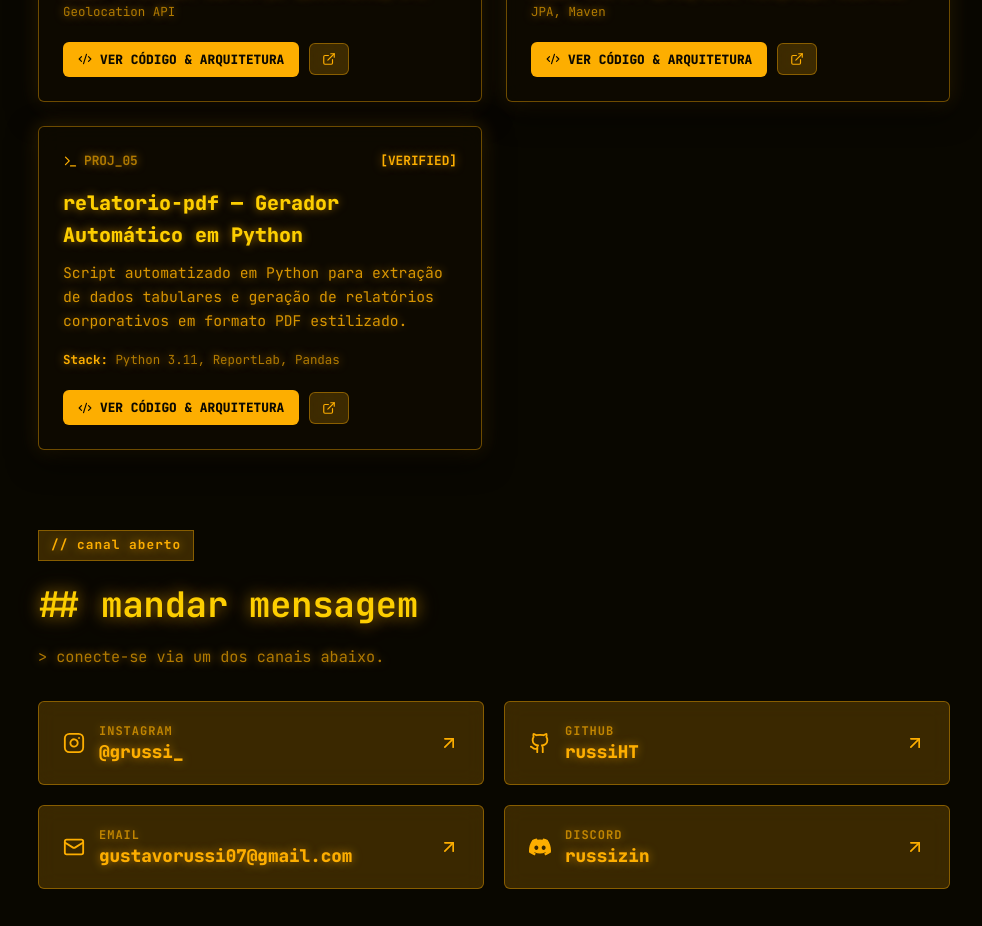
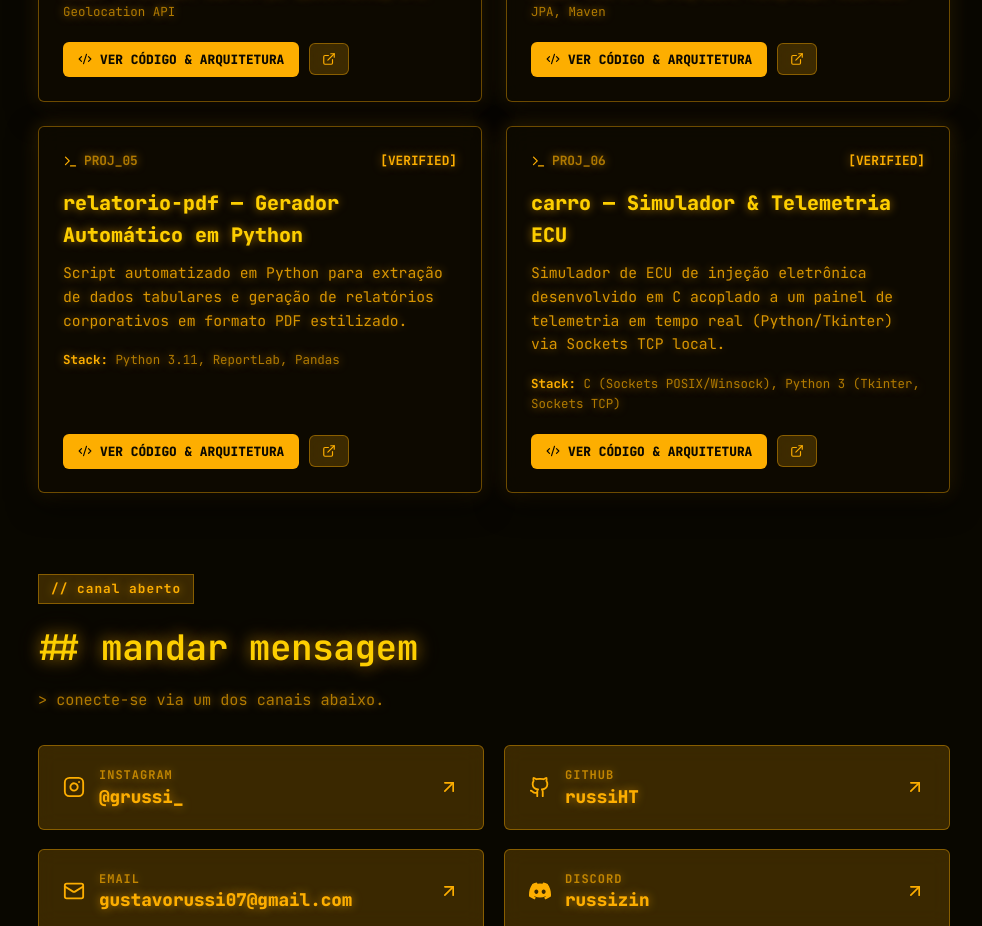
Before and after one commit to russiHT/perfil, a React (Vite) app: page / in a window 1280 px wide. Shown: the part 2560-3486 px from the top of the page, without its empty margins (146-1128 px from the left). Built offline with nearby package versions, Linux system fonts and the light colour scheme; no server answers; the HTML template or start-up script is replaced by a standard one.

Commit message:
novo projeto

```diff
--- a/src/components/InteractiveCli.jsx
+++ b/src/components/InteractiveCli.jsx
@@ -292,7 +292,8 @@ export default function InteractiveCli({ onOpenDiag }) {
 2. streetwear-shop — Streetwear Shop Experience (JS)   · github.com/russiHT/streetwear-shop
 3. radar-animal    — Radar Animal (JavaScript)         · github.com/russiHT/radar-animal
 4. insinori        — Projeto Java                     · github.com/russiHT/insinori
-5. relatorio-pdf   — Gerador de Relatório PDF (Python) · github.com/russiHT/Gerador-relatorio-pdf`
+5. relatorio-pdf   — Gerador de Relatório PDF (Python) · github.com/russiHT/Gerador-relatorio-pdf
+6. carro           — Simulador & Telemetria ECU (C/Python) · github.com/russiHT/carro`
         });
         break;
 
--- a/src/components/ProjectsSection.jsx
+++ b/src/components/ProjectsSection.jsx
@@ -193,6 +193,50 @@ def gerar_pdf(caminho_csv, arquivo_saida):
     ]))
     elementos.append(tabela)
     doc.build(elementos)`
+    },
+    {
+      id: 'carro',
+      tag: 'PROJ_06',
+      title: 'carro — Simulador & Telemetria ECU',
+      desc: 'Simulador de ECU de injeção eletrônica desenvolvido em C acoplado a um painel de telemetria em tempo real (Python/Tkinter) via Sockets TCP local.',
+      techStack: 'C (Sockets POSIX/Winsock), Python 3 (Tkinter, Sockets TCP)',
+      architecturePattern: 'Client-Server / Real-Time TCP Telemetry Data Pipeline',
+      githubUrl: 'https://github.com/russiHT/carro',
+      snippetFile: 'simulator.c',
+      highlights: [
+        'Comunicação bidirecional em tempo real via Sockets TCP (127.0.0.1:5555) transmitindo JSON a ~50 Hz.',
+        'Simulador de física de motor em C (curva de torque, arrasto, corte de giro 3-step e serrilha no limitador).',
+        'Painel GUI responsivo em Python/Tkinter com reconexão automática e gravações de datalog.'
+      ],
+      codeSnippet: `/* simulator.c — Modelo de motor e transmissão de telemetria TCP em C */
+#include <stdio.h>
+#include <stdlib.h>
+#include <math.h>
+
+#define IDLE_RPM   900.0
+#define LIMIT_RPM  7800.0
+#define LAUNCH_RPM 4200.0
+
+/* Estado do motor e telemetria */
+typedef struct {
+  double rpm;
+  double speed_kmh;
+  double tps;
+  double clt;
+  double map_kpa;
+  double afr;
+  int gear;
+  int cut_state;
+} Engine;
+
+// Transmissão de telemetria serializada em JSON por TCP (~50 Hz)
+int enviar_frame_telemetria(sock_t client_fd, const Engine *e) {
+  char payload[512];
+  snprintf(payload, sizeof(payload),
+    "{\\"rpm\\":%.1f,\\"tps\\":%.1f,\\"map\\":%.1f,\\"afr\\":%.2f,\\"gear\\":%d}\\n",
+    e->rpm, e->tps, e->map_kpa, e->afr, e->gear);
+  return send(client_fd, payload, strlen(payload), SEND_FLAGS);
+}`
     }
   ];
 
```
